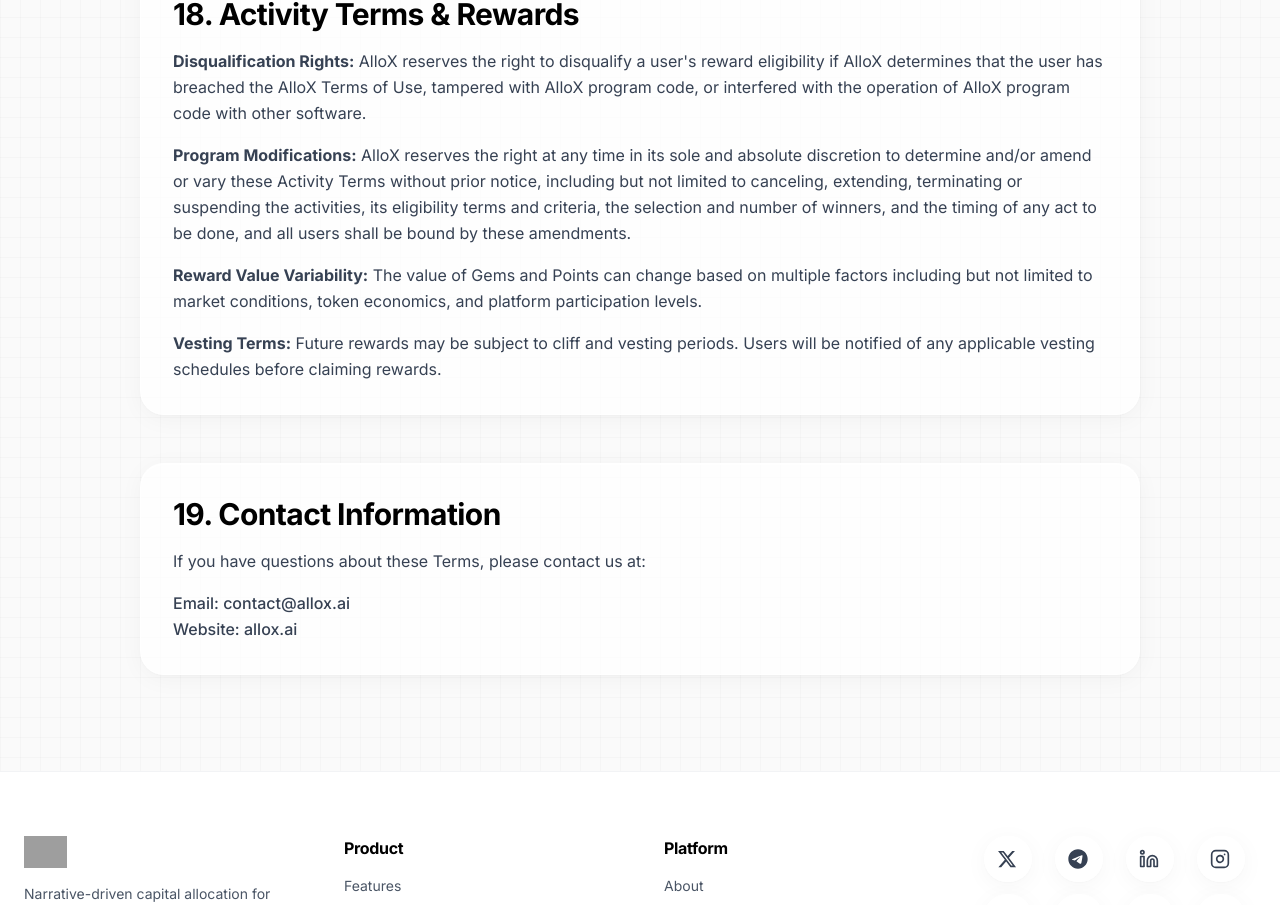
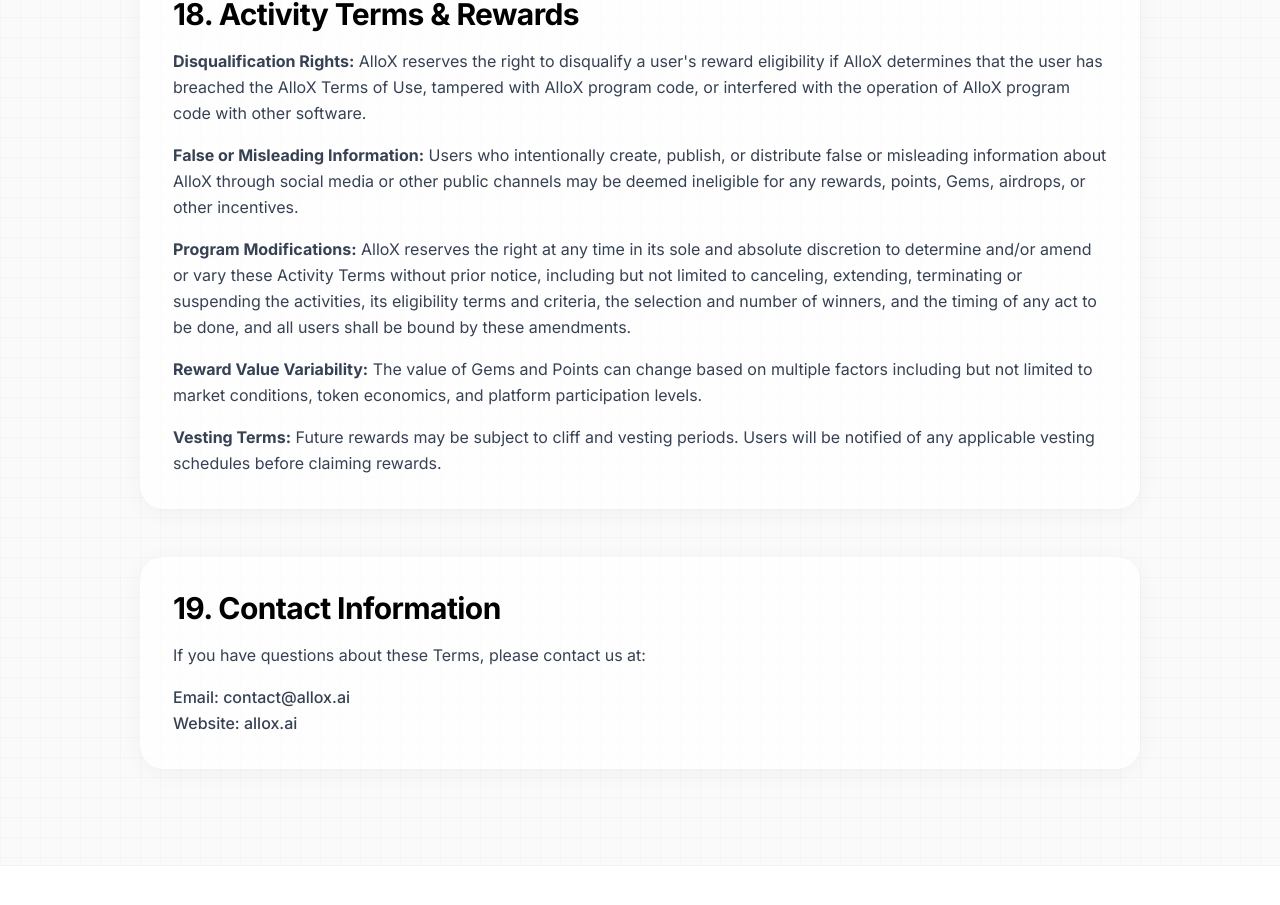
Before and after one commit to AlloX-ai/AlloX, a React (Vite) app: page /terms in a window 1280 px wide. Shown: the part 6783-7688 px from the top of the page. Built offline with nearby package versions, Linux system fonts and the light colour scheme; grey boxes are pictures that could not be loaded.

Commit message:
updated allox terms

```diff
--- a/src/components/TutorialModal.tsx
+++ b/src/components/TutorialModal.tsx
@@ -480,6 +480,7 @@
                 'Only Binance Wallet users with verified accounts are eligible',
                 'Only one entry per user per task is allowed',
                 'Users with multiple entries or fraudulent behavior will be disqualified',
+                'Users who intentionally create, publish, or distribute false or misleading information about AlloX through social media or other public channels may be deemed ineligible for any rewards, points, Gems, airdrops, or other incentives',
                 "Binance Wallet's standard Terms and Conditions apply",
                 'The list of excluded countries may be updated periodically due to evolving local regulations',
               ].map((item, i) => (
--- a/src/pages/CampaignRulesPage.tsx
+++ b/src/pages/CampaignRulesPage.tsx
@@ -416,6 +416,7 @@
                   "Only Binance Wallet (Keyless) users with verified accounts are eligible",
                   "Only one entry per user per tier is allowed",
                   "Users with multiple entries or fraudulent behavior will be disqualified",
+                  "Users who intentionally create, publish, or distribute false or misleading information about AlloX through social media or other public channels may be deemed ineligible for any rewards, points, Gems, airdrops, or other incentives",
                   "Binance Wallet's standard Terms and Conditions apply",
                   // "The list of excluded countries may be updated periodically due to evolving local regulations",
                 ].map((item, i) => (
--- a/src/pages/TermsPage.tsx
+++ b/src/pages/TermsPage.tsx
@@ -320,6 +320,9 @@
                   <strong>Disqualification Rights:</strong> AlloX reserves the right to disqualify a user's reward eligibility if AlloX determines that the user has breached the AlloX Terms of Use, tampered with AlloX program code, or interfered with the operation of AlloX program code with other software.
                 </p>
                 <p>
+                  <strong>False or Misleading Information:</strong> Users who intentionally create, publish, or distribute false or misleading information about AlloX through social media or other public channels may be deemed ineligible for any rewards, points, Gems, airdrops, or other incentives.
+                </p>
+                <p>
                   <strong>Program Modifications:</strong> AlloX reserves the right at any time in its sole and absolute discretion to determine and/or amend or vary these Activity Terms without prior notice, including but not limited to canceling, extending, terminating or suspending the activities, its eligibility terms and criteria, the selection and number of winners, and the timing of any act to be done, and all users shall be bound by these amendments.
                 </p>
                 <p>
```
